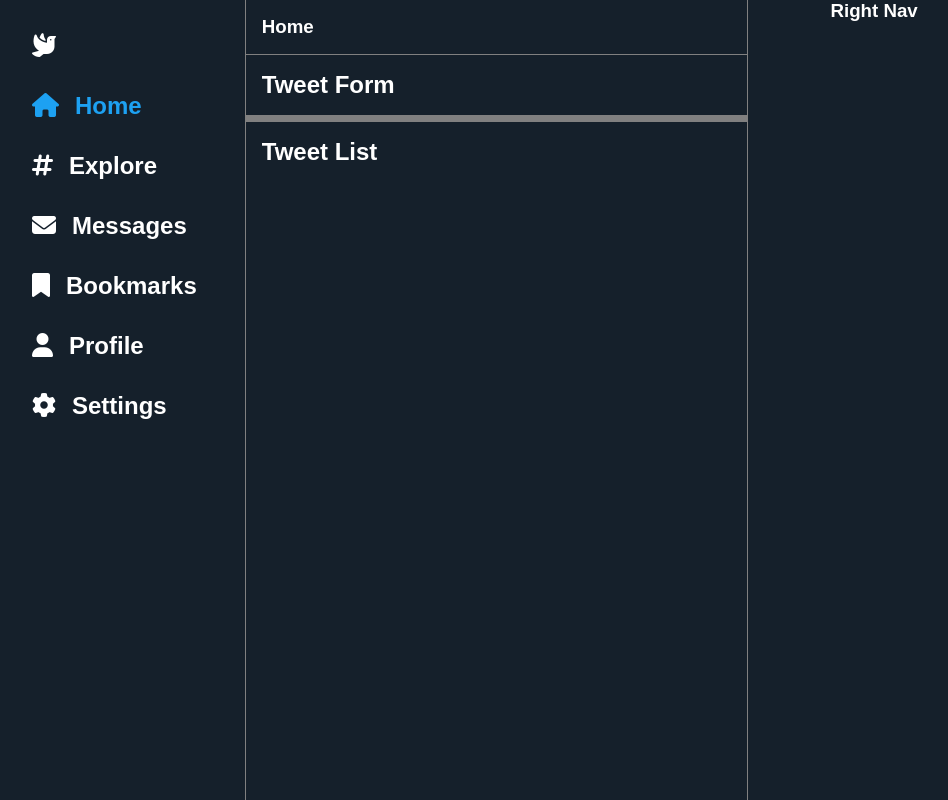
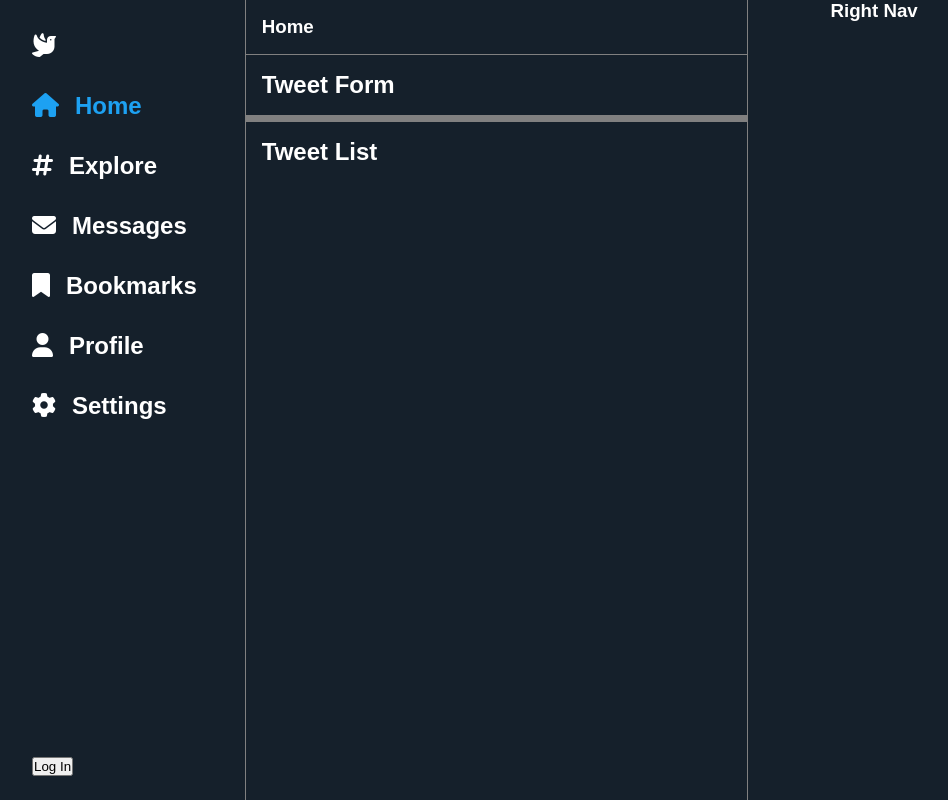
Before and after one commit to MrTj458/twitter-clone, a Vue app: page / in a window 1280 px wide. Shown: the whole page, without its empty margins (140-1088 px from the left). Built offline with nearby package versions, Linux system fonts and the light colour scheme; no server answers.

Commit message:
Username and avatar now show up in nav

```diff
--- a/src/App.vue
+++ b/src/App.vue
@@ -5,8 +5,24 @@
 </template>
 
 <script>
+import { auth, db } from "./firebase/init";
+
 export default {
   name: "App",
+  created() {
+    auth.onAuthStateChanged((user) => {
+      if (user) {
+        db.collection("users")
+          .doc(user.uid)
+          .get()
+          .then((doc) => {
+            if (doc.exists) {
+              this.$store.commit("setUser", doc.data());
+            }
+          });
+      }
+    });
+  },
 };
 </script>
 
--- a/src/components/layout/Layout.vue
+++ b/src/components/layout/Layout.vue
@@ -1,6 +1,6 @@
 <template>
   <section>
-    <LeftNav class="left" />
+    <LeftNav />
     <div class="slot">
       <slot></slot>
     </div>
--- a/src/components/layout/LeftNav.vue
+++ b/src/components/layout/LeftNav.vue
@@ -43,21 +43,44 @@
         </router-link>
       </li>
     </ul>
+    <div class="user-info">
+      <div v-if="user" class="user">
+        <img :src="user.avatar" alt />
+        <p class="username">{{ user.username }}</p>
+      </div>
+      <div v-else class="logins">
+        <button>Log In</button>
+      </div>
+    </div>
   </section>
 </template>
 
 <script>
 export default {
   name: "LeftNav",
+  computed: {
+    user() {
+      console.log(this.$store.state.user);
+      return this.$store.state.user;
+    },
+  },
 };
 </script>
 
 <style scoped>
 section {
   height: 100vh;
-  /* border-right: 1px solid var(--border-color); */
-  padding-top: 2rem;
-  padding-right: 1rem;
+  padding: 2rem 1rem 0 0;
+  display: flex !important;
+  flex-direction: column;
+  align-items: center;
+  justify-content: space-between;
+}
+
+img {
+  width: 50px;
+  height: 50px;
+  border-radius: 50%;
 }
 
 h1 {
@@ -102,6 +125,26 @@ span {
   margin-left: 1rem;
 }
 
+.user-info {
+  width: 100%;
+  padding: 1rem 2rem;
+  border-radius: 50px;
+  margin-bottom: 0.5rem;
+}
+
+.user-info:hover {
+  background: var(--hover-background);
+}
+
+.user {
+  display: flex;
+  align-items: center;
+}
+
+.user img {
+  margin-right: 0.5rem;
+}
+
 @media only screen and (max-width: 1000px) {
   section {
     padding-right: 0;
@@ -110,5 +153,9 @@ span {
   span {
     display: none;
   }
+
+  .username {
+    display: none;
+  }
 }
 </style>
--- a/src/store/index.js
+++ b/src/store/index.js
@@ -5,11 +5,13 @@ Vue.use(Vuex)
 
 export default new Vuex.Store({
   state: {
+    user: null,
   },
   mutations: {
+    setUser(state, user) {
+      state.user = user
+    },
   },
-  actions: {
-  },
-  modules: {
-  }
+  actions: {},
+  modules: {},
 })
--- a/src/views/Login.vue
+++ b/src/views/Login.vue
@@ -53,7 +53,10 @@ export default {
         .then(() => {
           this.$router.push({ name: "home" });
         })
-        .catch(() => (this.error = "Email or password is incorrect."));
+        .catch((err) => {
+          console.error(err);
+          this.error = "Email or password is incorrect.";
+        });
     },
   },
 };
```
